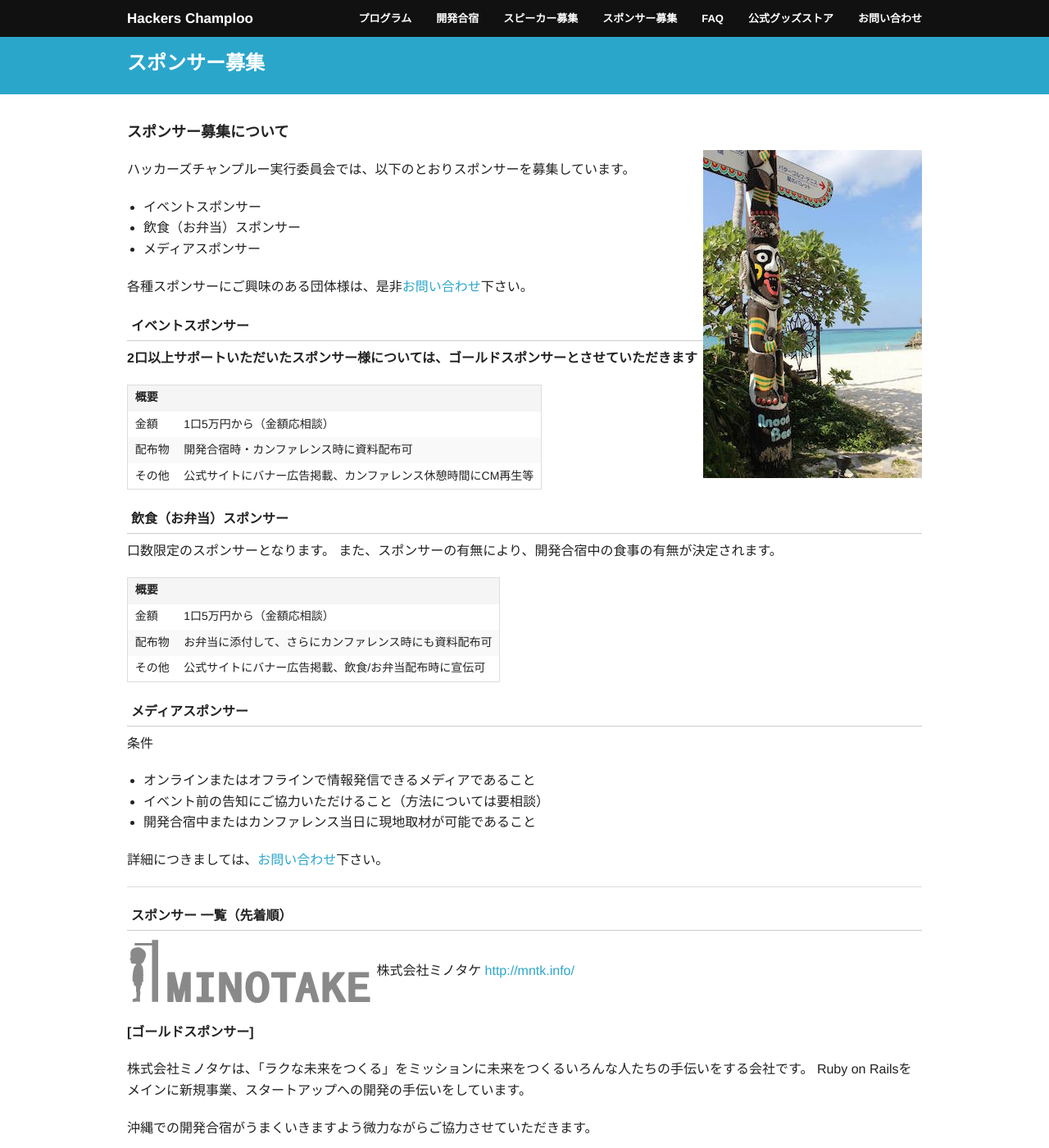
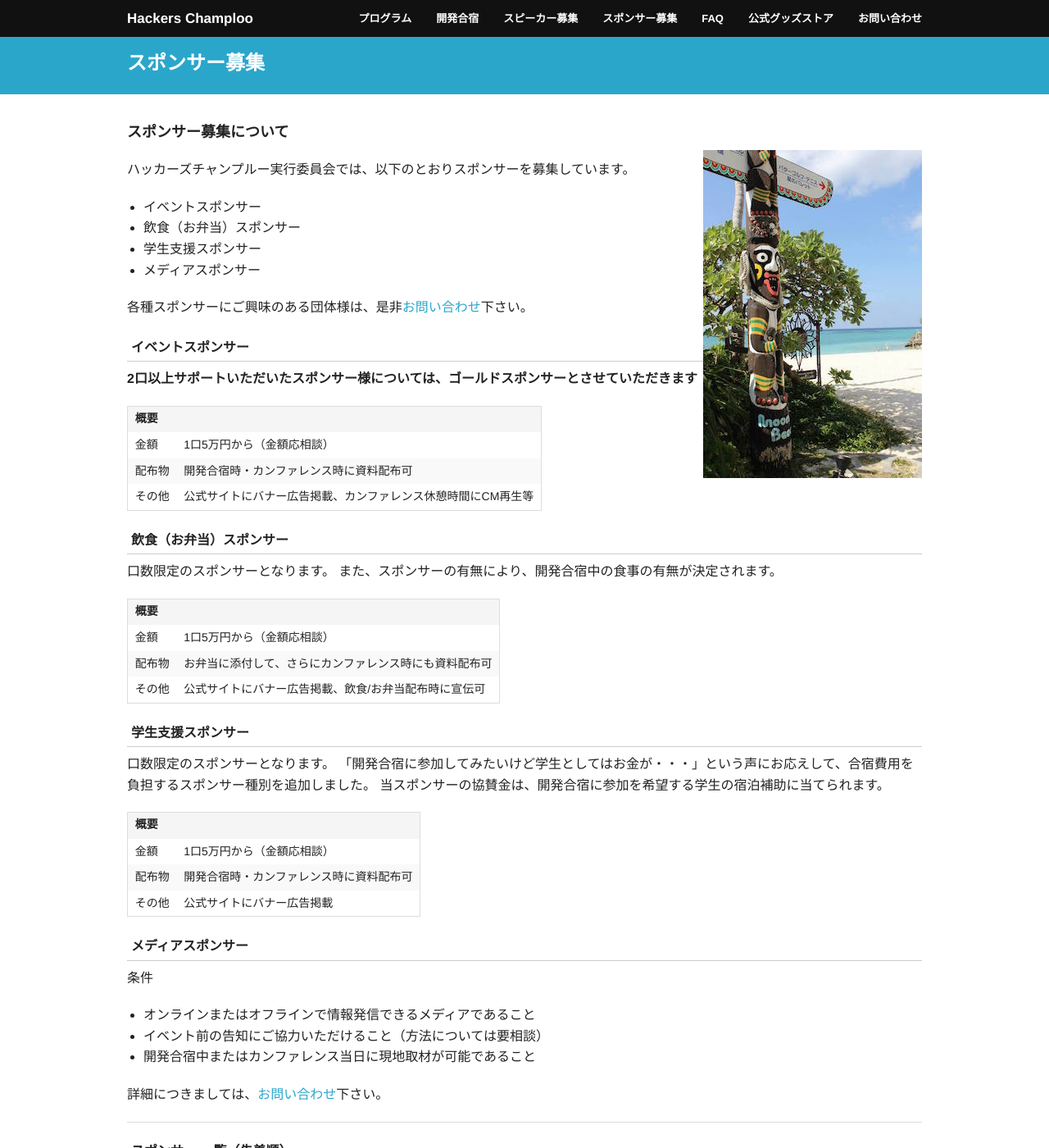
Before and after one commit to hackers-champloo/hackers-champloo.github.io, a Jekyll site: the page built from 2016/sponsors.md, in a window 1280 px wide and 1400 px high. Shown: the whole window at 82% size. Built offline with Jekyll 4.4.1, drawn with Linux system fonts in a browser that asks for light colours; nearby versions of some CDN libraries.

Commit message:
学生支援スポンサー種別追加

```diff
--- a/2016/sponsors.md
+++ b/2016/sponsors.md
@@ -14,6 +14,7 @@ title: スポンサー募集
 
 * イベントスポンサー
 * 飲食（お弁当）スポンサー
+* 学生支援スポンサー
 * メディアスポンサー
 
 
@@ -41,6 +42,19 @@ title: スポンサー募集
 金額             | 1口5万円から（金額応相談）           |
 配布物           | お弁当に添付して、さらにカンファレンス時にも資料配布可        |
 その他           | 公式サイトにバナー広告掲載、飲食/お弁当配布時に宣伝可 |
+
+
+### 学生支援スポンサー
+
+口数限定のスポンサーとなります。
+「開発合宿に参加してみたいけど学生としてはお金が・・・」という声にお応えして、合宿費用を負担するスポンサー種別を追加しました。
+当スポンサーの協賛金は、開発合宿に参加を希望する学生の宿泊補助に当てられます。
+
+概要             |                            |
+---------------- | -------------------------- |
+金額             | 1口5万円から（金額応相談）           |
+配布物           | 開発合宿時・カンファレンス時に資料配布可        |
+その他           | 公式サイトにバナー広告掲載 |
 
 
 ### メディアスポンサー
```
